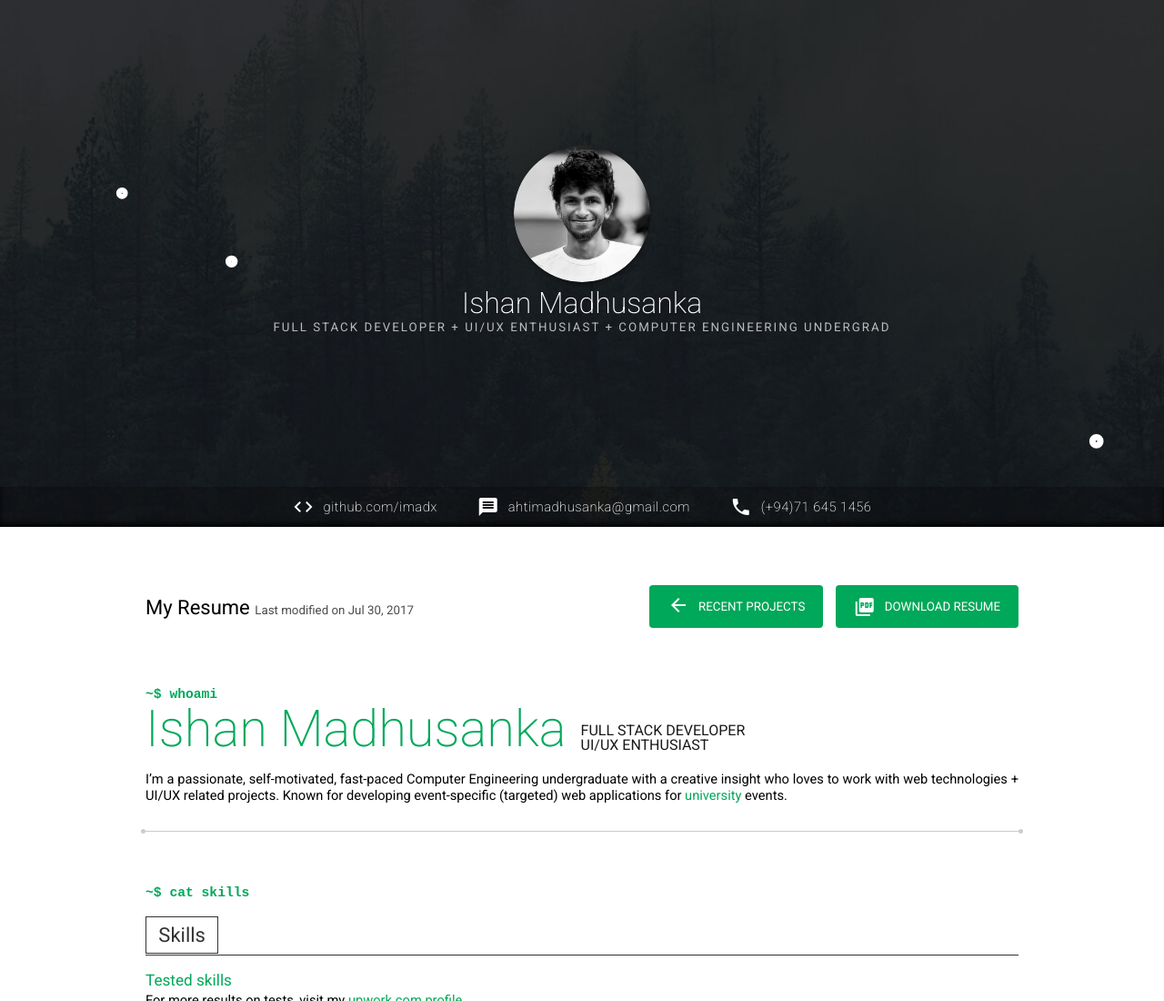
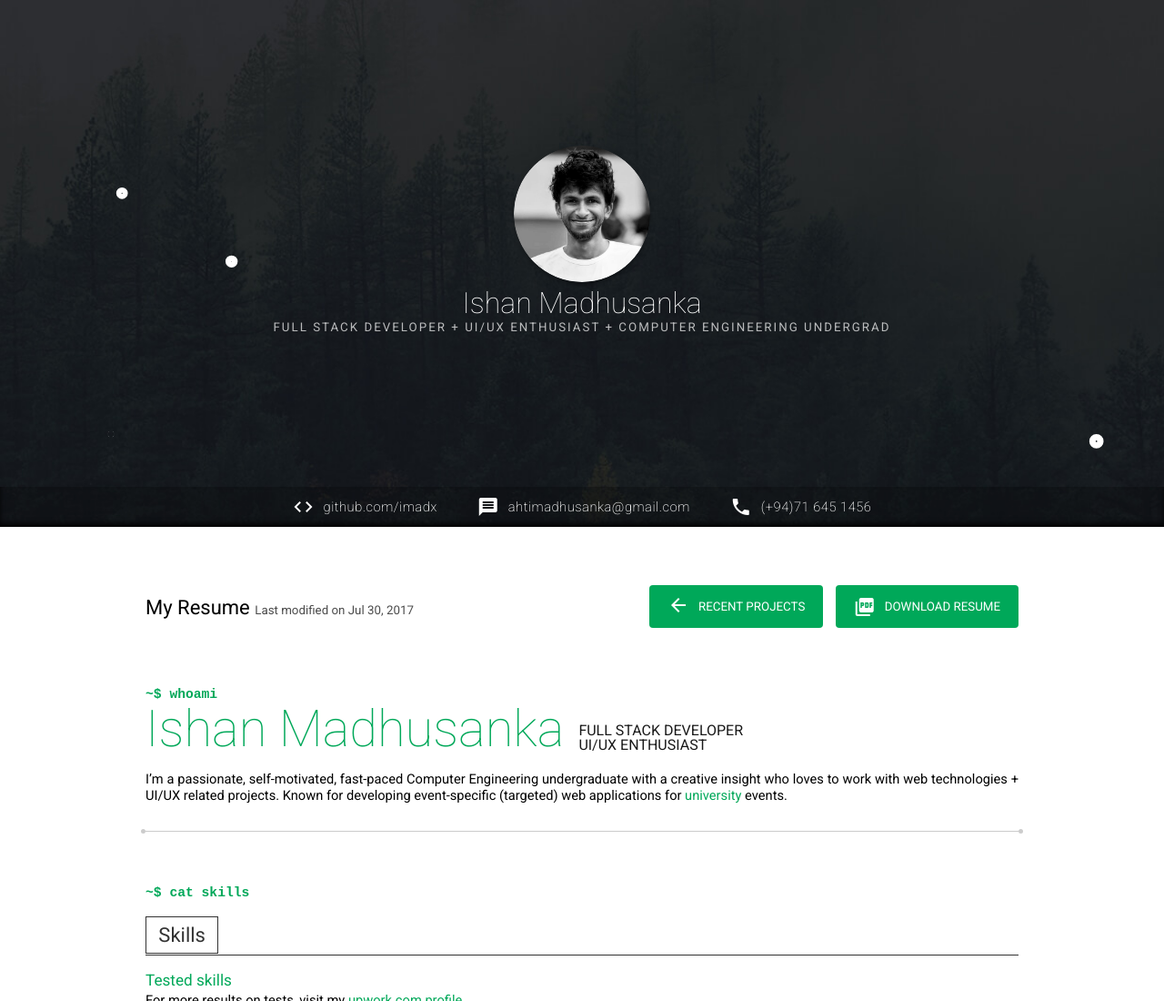
Before and after one commit to imadx/imadx.github.io, a plain HTML site: page index.html in a window 1280 px wide. Shown: the top 1100 px of the page at 91% size. Drawn offline with Linux system fonts and the light colour scheme; animation ran at ten frames a second.

Commit message:
updated font weight for importing fonts

```diff
--- a/index.html
+++ b/index.html
@@ -48,7 +48,7 @@ limitations under the License.
   <meta name="viewport" content="width=device-width, initial-scale=1">
   <!-- FONT
     –––––––––––––––––––––––––––––––––––––––––––––––––– -->
-  <link href="//fonts.googleapis.com/css?family=Roboto:200,400,600" rel="stylesheet" type="text/css">
+  <link href="//fonts.googleapis.com/css?family=Roboto:100,200,400,600" rel="stylesheet" type="text/css">
   <link href="https://fonts.googleapis.com/icon?family=Material+Icons" rel="stylesheet">
 
   <!-- CSS
```
